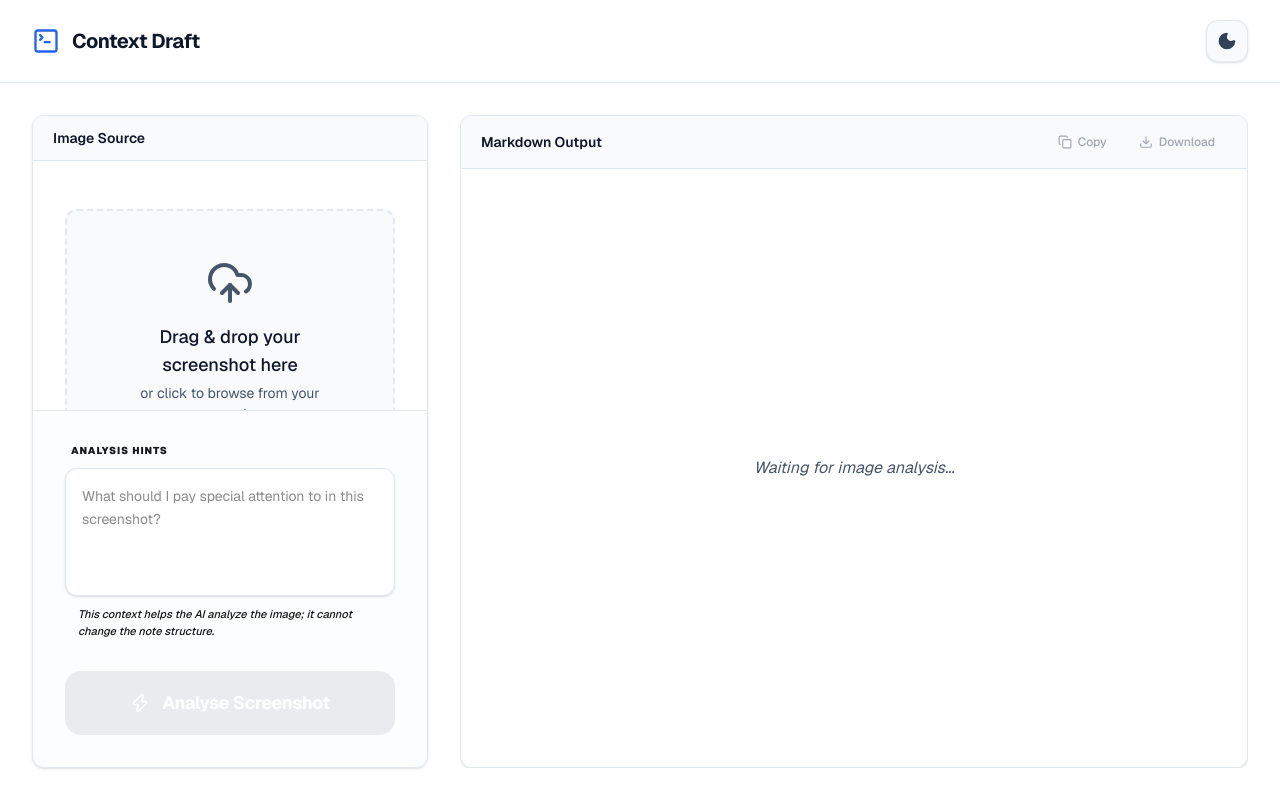
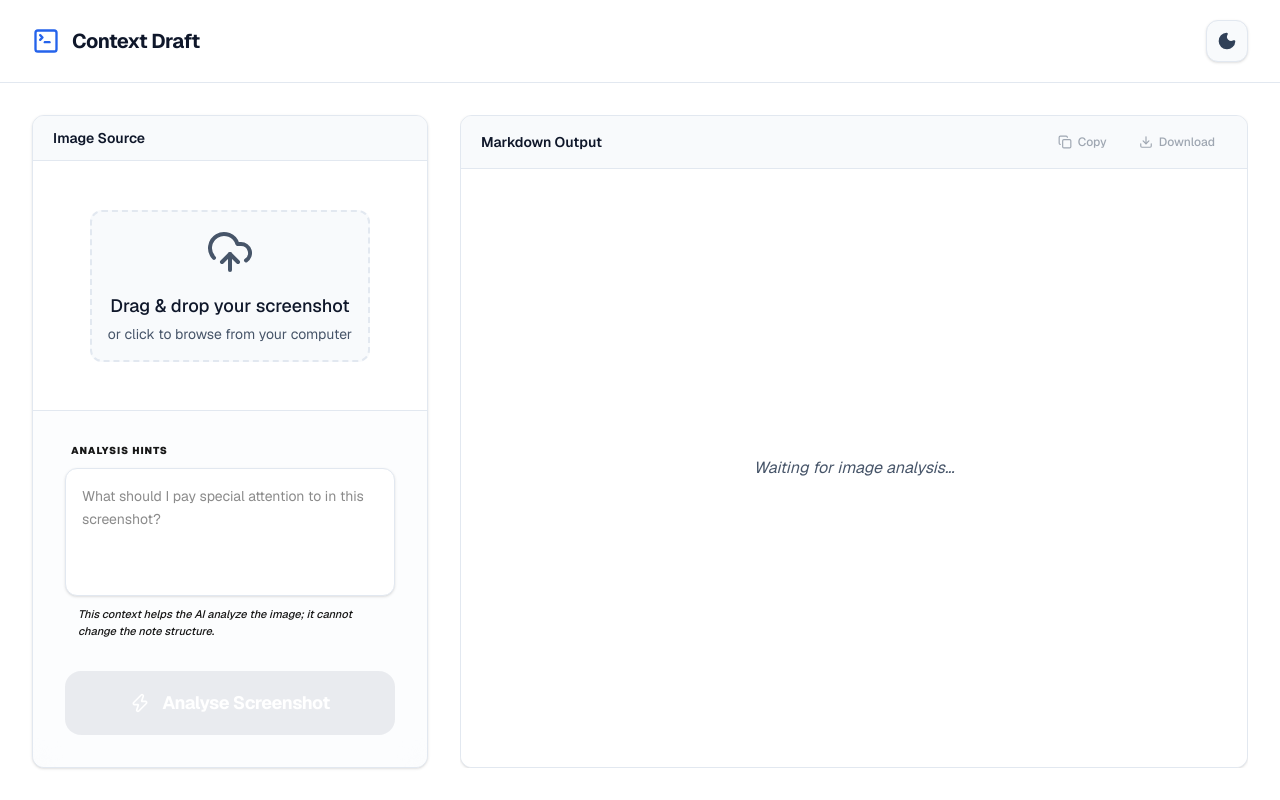
Before and after one commit to josekron/context-draft-app, a Next.js app: page / in a window 1280 px wide. Built offline with nearby package versions, Linux system fonts and the light colour scheme.

Commit message:
Fixed space between drag drop button and container

```diff
--- a/app/page.tsx
+++ b/app/page.tsx
@@ -103,9 +103,9 @@ export default function Home() {
           </div>
 
           {/* Content area for the image - now scales dynamically to avoid scrolling */}
-          <div className="flex-1 flex flex-col lg:overflow-hidden px-8 pt-8 pb-4 relative min-h-[400px] lg:min-h-0">
+          <div className="flex-1 flex flex-col lg:overflow-hidden px-8 pt-4 pb-4 relative min-h-[400px] lg:min-h-0">
             {!imageUrl ? (
-              <div className="flex-1 flex items-center justify-center py-4">
+              <div className="flex-1 flex items-center justify-center py-1">
                 <FileUploader onFileSelect={handleUploadFile} isUploading={isUploading} />
               </div>
             ) : (
--- a/components/FileUploader.tsx
+++ b/components/FileUploader.tsx
@@ -46,7 +46,7 @@ export default function FileUploader({ onFileSelect, isUploading }: FileUploader
 
   return (
     <div
-      className={`border-2 border-dashed rounded-xl p-12 text-center transition-all duration-200 ${
+      className={`border-2 border-dashed rounded-xl p-4 text-center transition-all duration-200 ${
         isDragging
           ? 'border-accent bg-accent/5 scale-[1.02]'
           : 'border-border hover:border-accent bg-surface'
@@ -69,7 +69,7 @@ export default function FileUploader({ onFileSelect, isUploading }: FileUploader
           className={`mb-4 transition-colors ${isDragging ? 'text-accent' : 'text-muted'}`}
         />
         <p className="text-lg font-medium text-primary mb-1">
-          Drag & drop your screenshot here
+          Drag & drop your screenshot
         </p>
         <p className="text-sm text-muted">
           or click to browse from your computer
```
